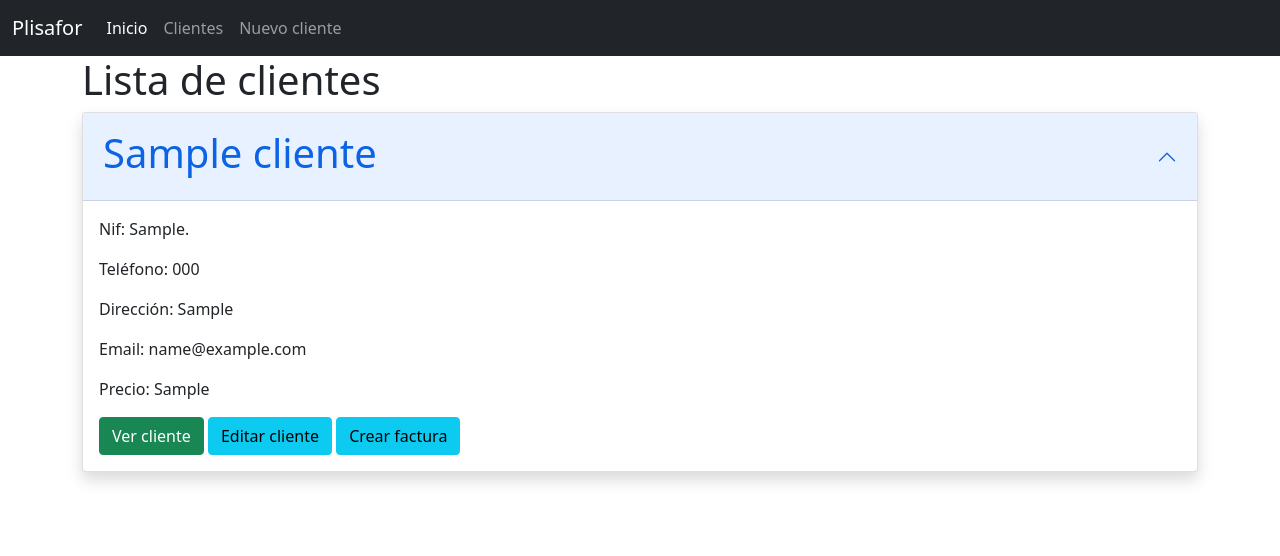
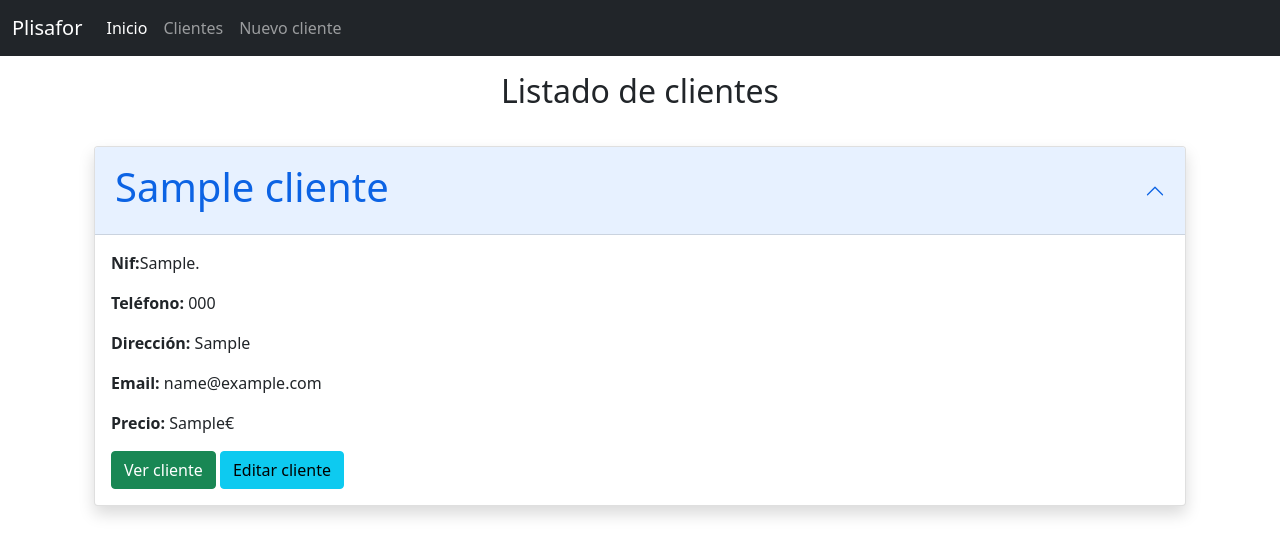
Before and after one commit to backglass/alphaPli, a Flask app: page /clientes in a window 1280 px wide, after a click that opens the changed part. Shown: the top 556 px of the page. Run offline with Flask 2, Linux system fonts and the light colour scheme; tables that the repository leaves empty hold one stand-in row (values such as "Sample post"); one stand-in notice (Sample message) is shown.

Commit message:
Añadido los alert flash, estilos a texto, pequeño script que oculta el alert

```diff
--- a/templates/clientes.html
+++ b/templates/clientes.html
@@ -2,8 +2,49 @@
 
 {% block content %}
 <div class="container">
+  <div class="container" id ="alerta">
 
-<h1>Lista de clientes</h1>
+    {% for category, message in get_flashed_messages(with_categories=true) %}
+         {% if category == "info" %}   <!-- Factura pagada correctamente -->
+         <div class="alert alert-success alert-dismissible d-flex align-items-center fade show">
+           <i class="bi-check-circle-fill"></i>
+           <strong class="mx-2">Hecho!</strong> {{ message }}.
+           <button type="button" class="btn-close" data-bs-dismiss="alert"></button>
+       </div>
+
+         {% elif category == "danger" %} <!-- Factura no pagada todavía -->
+
+           <div class="alert alert-danger alert-dismissible d-flex align-items-center fade show">
+             <i class="bi-check-circle-fill"></i>
+             <strong class="mx-2">Hecho!</strong> {{ message}}.
+             <button type="button" class="btn-close" data-bs-dismiss="alert"></button>
+         </div>
+
+       {% elif category =="success" %} <!-- Factura creada correctamente -->
+
+       <div class="alert alert-info alert-dismissible d-flex align-items-center fade show">
+         <i class="bi-info-circle-fill"></i>
+         <strong class="mx-2">Info!</strong> {{ message }}.
+         <button type="button" class="btn-close" data-bs-dismiss="alert"></button>
+     </div>
+     {% endif %}
+      {% endfor %}
+
+
+
+</div>
+
+       </div>
+
+
+       <div class="container">
+        <h2 class="text-center mt-3">Listado de clientes</h2><br>
+
+        <div class="container">
+
+
+
+
 
 </div>
 <div class="container">
@@ -50,14 +91,14 @@
             </h2>
             <div id="colapse{{ cliente.nif }}" class="accordion-collapse collapse" data-bs-parent="#myAccordion">
                 <div class="card-body">
-                    <p>Nif: {{ cliente.nif}}. </p>
-                    <p>Teléfono: {{ cliente.telefono }} </p>
-                    <p>Dirección: {{ cliente.direccion }} </p>
-                    <p>Email: {{ cliente.email }} </p>
-                    <p>Precio: {{ cliente.precio_metro }} </p>
+                    <p><strong>Nif:</strong>{{ cliente.nif}}. </p>
+                    <p><strong>Teléfono:</strong> {{ cliente.telefono }} </p>
+                    <p><strong>Dirección:</strong> {{ cliente.direccion }} </p>
+                    <p><strong>Email:</strong> {{ cliente.email }} </p>
+                    <p><strong>Precio:</strong> {{ cliente.precio_metro }}€ </p>
                     <a href="{{ url_for ('ver_cliente', ver_cliente = cliente.nif)  }}"><button type="button" class="btn btn-success">Ver cliente</button></a>
                     <a href="{{ url_for ('editar_cliente', nif = cliente.nif)  }}"><button type="button" class="btn btn-info">Editar cliente</button></a>
-                    <a href="{{ url_for ('crear_factura', nif = cliente.nif)  }}"><button type="button" class="btn btn-info">Crear factura</button></a>
+                    <!-- <a href="{{ url_for ('crear_factura', nif = cliente.nif)  }}"><button type="button" class="btn btn-info">Crear factura</button></a> -->
 
                  </div>
             </div>
@@ -70,13 +111,7 @@
 
 
 </div>
-
-
-   {% endblock %}
-
-
-
-
-
-
-</div>
+<script>
+window.setTimeout("document.getElementById('alerta').style.display='none';", 3500); // Pequeño truco para que se cierre(oculte) el "div alerta" despues de un tiempo
+</script>
+{% endblock %}
```
